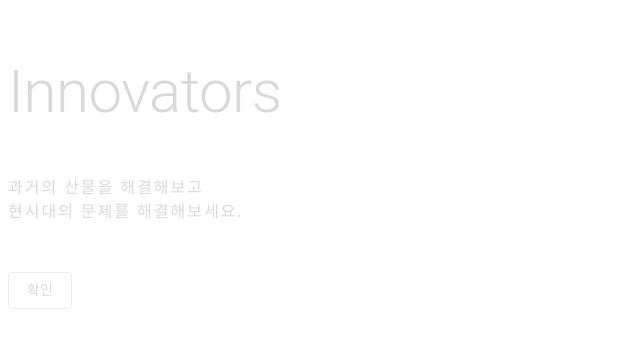
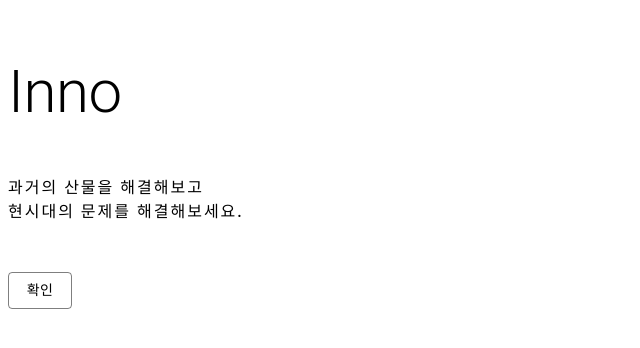
Before and after one commit to hjch0211/j-doodling-book, a React (Create React App) app: page /idea-contest in a window 1280 px wide. Shown: the top 348 px of the page, without its empty margins (0-640 px from the left). Built offline with nearby package versions, Linux system fonts and the light colour scheme; a web font is replaced by a local one.

Commit message:
Rename : Innovator -> Inno

```diff
--- a/src/components/hoc/muiThemeProvider/configMuiPalette.ts
+++ b/src/components/hoc/muiThemeProvider/configMuiPalette.ts
@@ -3,7 +3,7 @@ import { PaletteOptions } from "@mui/material";
 // configMuiPalette로 바꾸기
 export const configMuiPalette: PaletteOptions = {
   primary: {
-    main: "#D9D9D9",
+    main: "#000000",
   },
   neutral: {
     main: "#64748B",
--- a/src/pages/IdeaContest/index.tsx
+++ b/src/pages/IdeaContest/index.tsx
@@ -7,7 +7,7 @@ function IdeaContest() {
     <>
       <Empty height="3rem" />
       <Typography variant="h2" color="primary">
-        Innovators
+        Inno
       </Typography>
       <Empty height="3rem" />
       <Typography color="primary">과거의 산물을 해결해보고</Typography>
--- a/src/pages/Main/index.tsx
+++ b/src/pages/Main/index.tsx
@@ -10,10 +10,6 @@ export const Main = () => {
       <Empty height="5rem" />
       <Typography variant="h1">Main</Typography>
       <Empty height="5rem" />
-      <button onClick={() => navigate("/design-system")}>Go to design-system</button>
-      <Empty height="5rem" />
-      <button onClick={() => navigate("/emotion-diary")}>emotion-diary</button>
-      <Empty height="5rem" />
       <button onClick={() => navigate("/idea-contest")}>idea-contest</button>
     </>
   );
```
